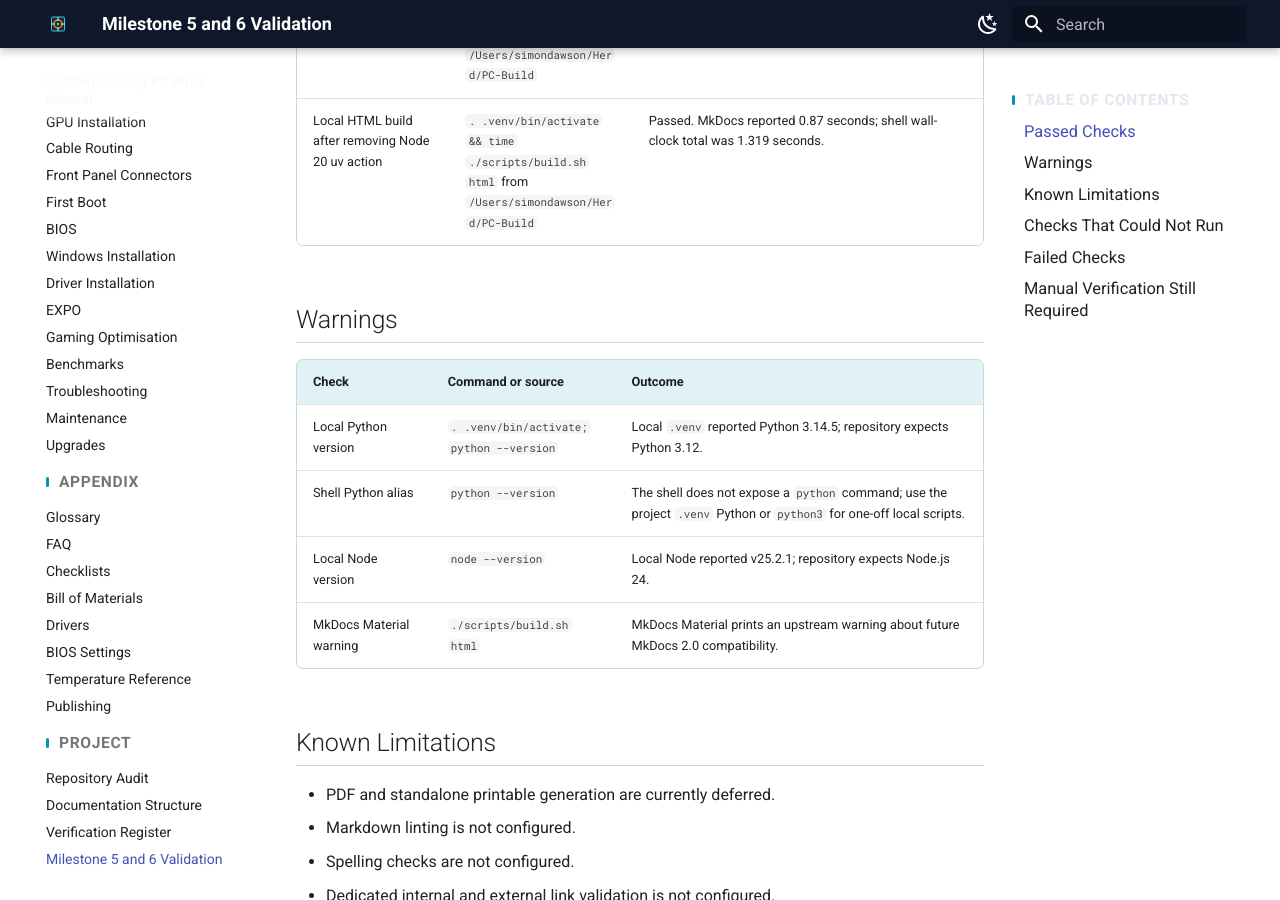
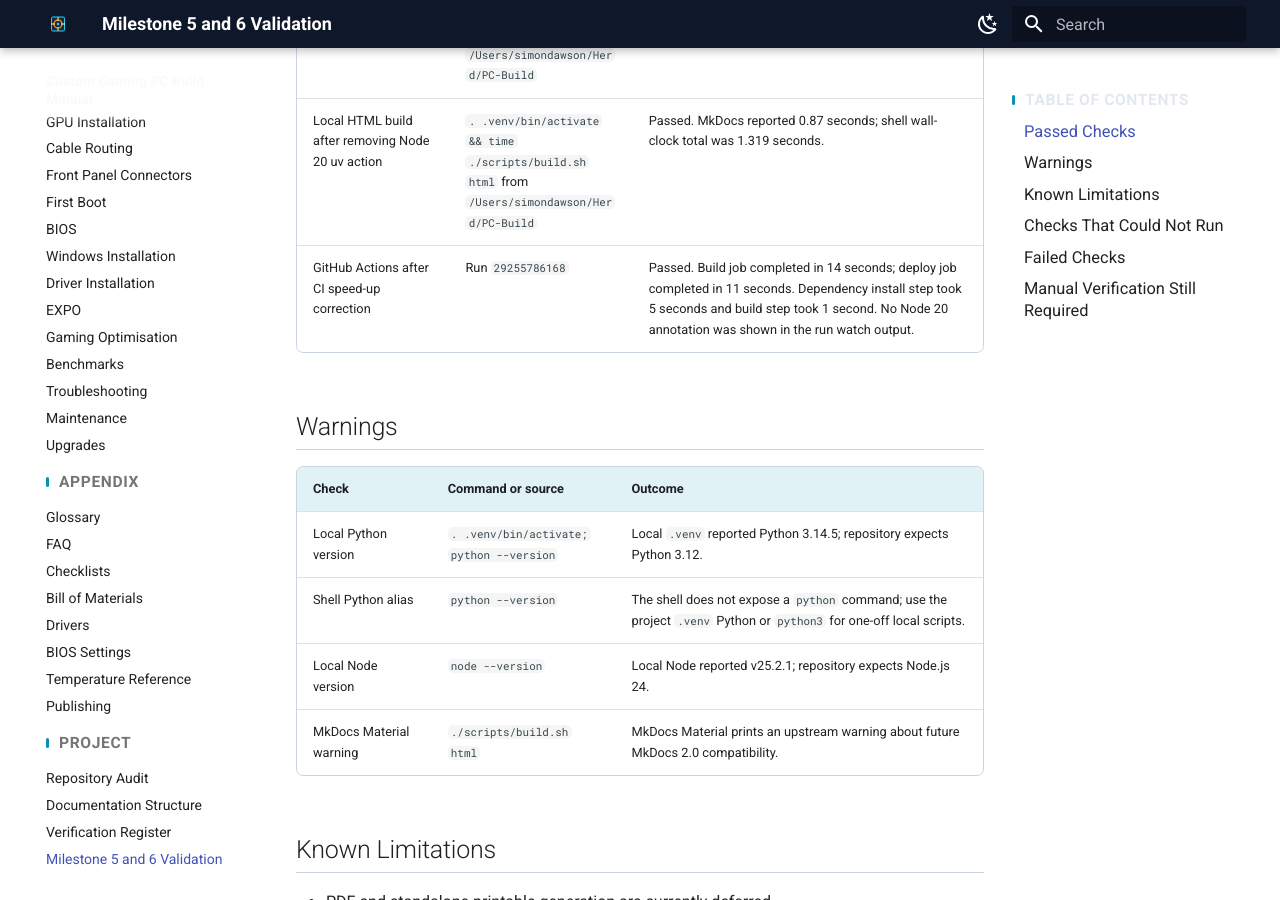
Before and after one commit to t3lstar/PC-Build, an MkDocs documentation site: the page built from docs/project/milestone-05-06-validation-report.md, in a window 1280 px wide and 900 px high, scrolled down 3354 px. Built offline with MkDocs 1.6.1 and Material for MkDocs 9.7.7, drawn with Linux system fonts in a browser that asks for light colours.

Commit message:
Record CI speed validation

```diff
--- a/docs/project/milestone-05-06-validation-report.md
+++ b/docs/project/milestone-05-06-validation-report.md
@@ -37,6 +37,7 @@ Status: Active validation report. Last verified: 2026-07-13 14:49 BST.
 | GitHub Actions uv action correction | GitHub Actions run `29255643234` annotation review | Removed `astral-sh/setup-uv@v6` because it emitted a Node.js 20 deprecation annotation while GitHub forced it to Node.js 24. |
 | Local HTML build after CI speed-up | `. .venv/bin/activate && time ./scripts/build.sh html` from `/Users/simondawson/Herd/PC-Build` | Passed. MkDocs reported 0.93 seconds; shell wall-clock total was 1.362 seconds. |
 | Local HTML build after removing Node 20 uv action | `. .venv/bin/activate && time ./scripts/build.sh html` from `/Users/simondawson/Herd/PC-Build` | Passed. MkDocs reported 0.87 seconds; shell wall-clock total was 1.319 seconds. |
+| GitHub Actions after CI speed-up correction | Run `29255786168` | Passed. Build job completed in 14 seconds; deploy job completed in 11 seconds. Dependency install step took 5 seconds and build step took 1 second. No Node 20 annotation was shown in the run watch output. |
 
 ## Warnings
 
```
Also changed, not shown: milestones/milestone-05-professional-engineering.md (+1 -1 lines).
